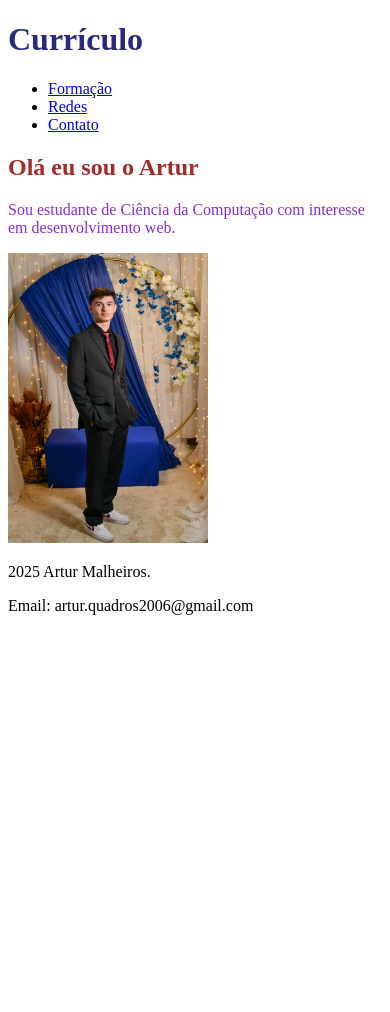
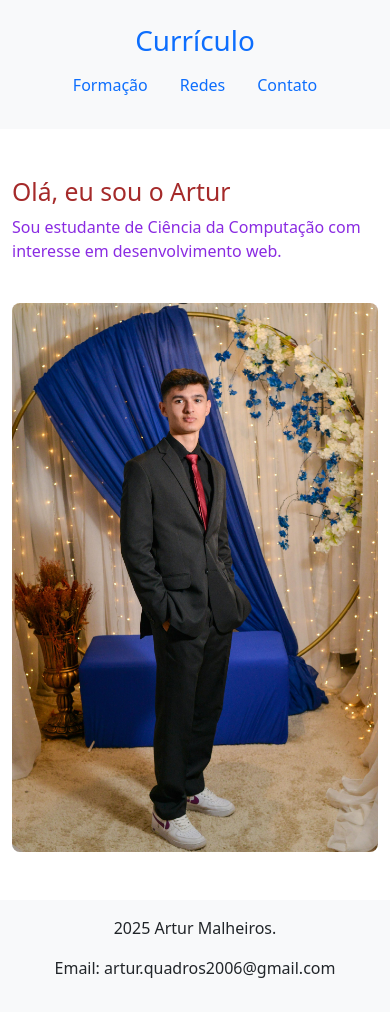
Before and after one commit to Artur-mq06/estrutura-html, a plain HTML site: page exercício 6/index.html in a window 390 px wide. Before the commit the page ends 844 px from the top, so only its background shows below. Drawn offline with nearby package versions, Linux system fonts and the light colour scheme.

Commit message:
commit inicio da responsividade

```diff
--- a/exercício 6/index.html
+++ b/exercício 6/index.html
@@ -1,43 +1,72 @@
 <!DOCTYPE html>
-<html lang="en">
+<html lang="pt-br">
 
 <head>
-    <link rel="stylesheet" href="teste.css">
   <meta charset="UTF-8">
   <meta name="viewport" content="width=device-width, initial-scale=1.0">
   <title>Página Inicial</title>
+
+  <!-- Bootstrap CSS via CDN -->
+  <link href="https://cdn.jsdelivr.net/npm/bootstrap@5.3.0/dist/css/bootstrap.min.css" rel="stylesheet">
+
+  <!-- Estilos personalizados -->
+  <link rel="stylesheet" href="teste.css">
+
   <style>
-        h2{
+    h2 {
       color: brown;
+    }
+
+    img {
+      max-width: 100%;
+      height: auto;
+      border-radius: 8px;
     }
   </style>
 </head>
 
 <body>
 
-    <header>
-        <h1 style="color: rgb(41, 41, 126);">Currículo</h1>
+  <!-- Cabeçalho -->
+  <header class="bg-light py-4">
+    <div class="container text-center">
+      <h1 class="text-primary">Currículo</h1>
       <nav>
-            <ul>
-                <li><a href="formacao.html">Formação</a></li>
-                <li><a href="redes.html">Redes</a></li>
-                <li><a href="contato.html">Contato</a></li>
+        <ul class="nav justify-content-center">
+          <li class="nav-item"><a class="nav-link" href="formacao.html">Formação</a></li>
+          <li class="nav-item"><a class="nav-link" href="redes.html">Redes</a></li>
+          <li class="nav-item"><a class="nav-link" href="contato.html">Contato</a></li>
         </ul>
       </nav>
+    </div>
   </header>
 
-    <main>
-        <section>
-            <h2>Olá eu sou o Artur</h2>
-            <p class="teste">Sou estudante de Ciência da Computação com interesse em desenvolvimento web.
+  <!-- Conteúdo principal -->
+  <main class="container my-5">
+    <div class="row align-items-center">
+
+      <!-- Texto -->
+      <div class="col-md-6 mb-4 mb-md-0">
+        <h2>Olá, eu sou o Artur</h2>
+        <p class="teste">
+          Sou estudante de Ciência da Computação com interesse em desenvolvimento web.
         </p>
-        </section>
-        <img src="foto-artur.jpeg" alt="Homem Lindo" width="200" height="290">
+      </div>
+
+      <!-- Imagem -->
+      <div class="col-md-6 text-center">
+        <img src="foto-artur.jpeg" alt="Homem Lindo">
+      </div>
+
+    </div>
   </main>
 
-    <footer>
+  <!-- Rodapé -->
+  <footer class="bg-light py-3">
+    <div class="container text-center">
       <p>2025 Artur Malheiros.</p>
       <p>Email: artur.quadros2006@gmail.com</p>
+    </div>
   </footer>
 
 </body>
```
Lines whose indentation alone changed are shown as unchanged.
